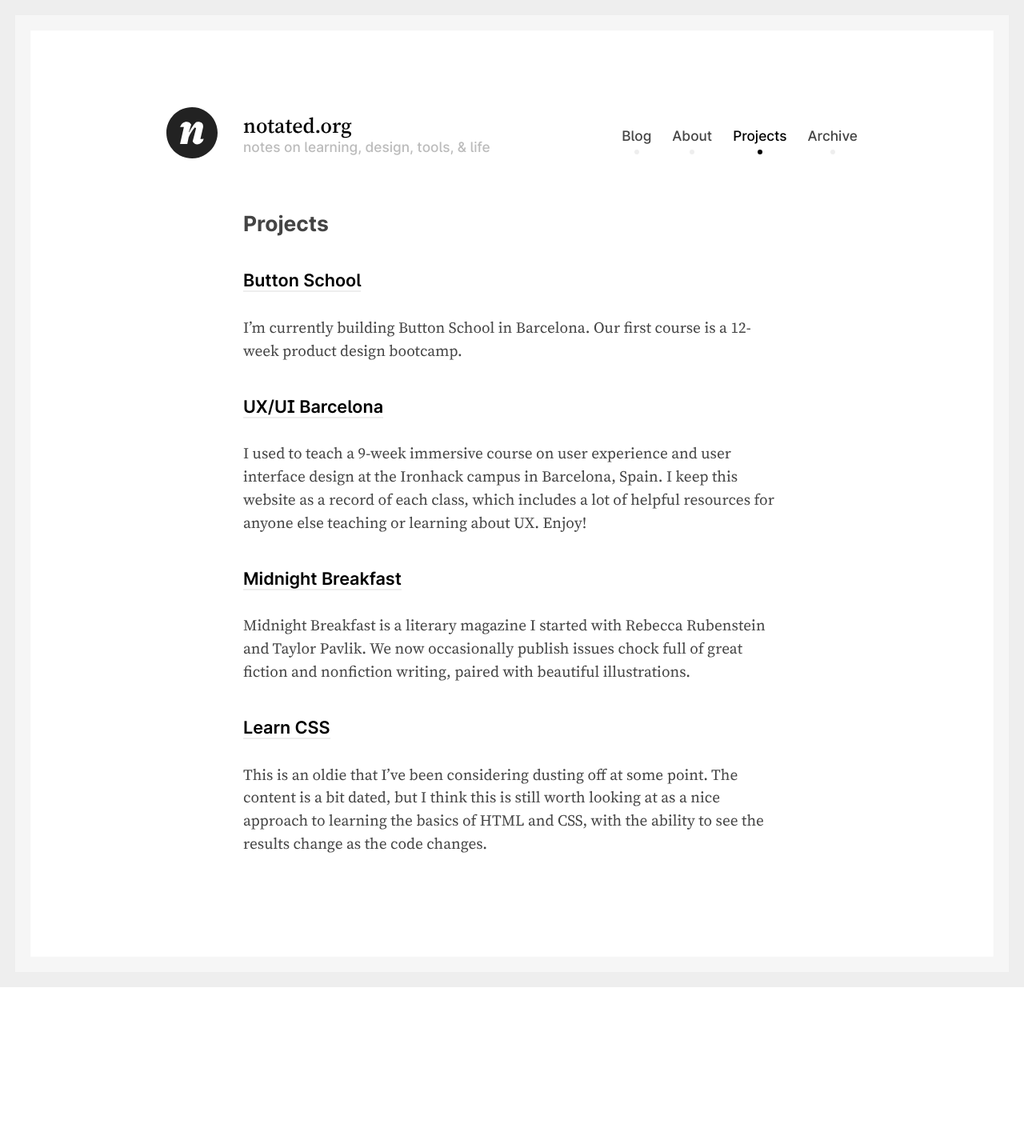
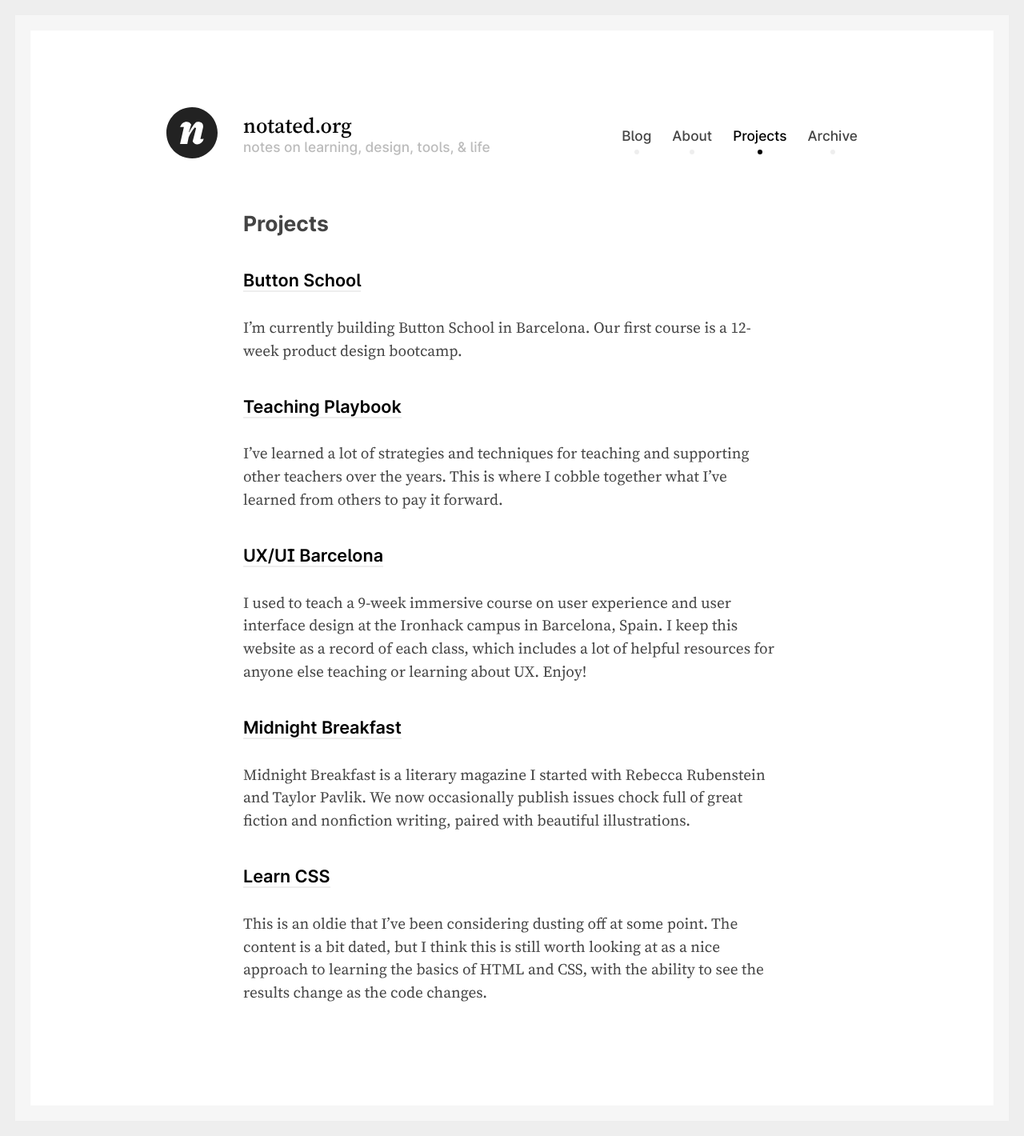
Before and after one commit to nevanscott/notated.org, a Jekyll site: the page built from projects.md, in a window 1280 px wide. Shown: the whole page at 80% size. Built offline with Jekyll 4.4.1, drawn with Linux system fonts in a browser that asks for light colours; before the commit the page ends 1234 px from its top, so only the background shows below that.

Commit message:
add Teaching Playbook to projects

```diff
--- a/projects.md
+++ b/projects.md
@@ -7,6 +7,10 @@ layout: page
 ### [Button School](https://buttonschool.com)
 
 I'm currently building Button School in Barcelona. Our first course is a 12-week product design bootcamp.
+
+### [Teaching Playbook](https://teaching.notated.org)
+
+I've learned a lot of strategies and techniques for teaching and supporting other teachers over the years. This is where I cobble together what I've learned from others to pay it forward.
 
 ### [UX/UI Barcelona](https://uxui.cat)
 
```
